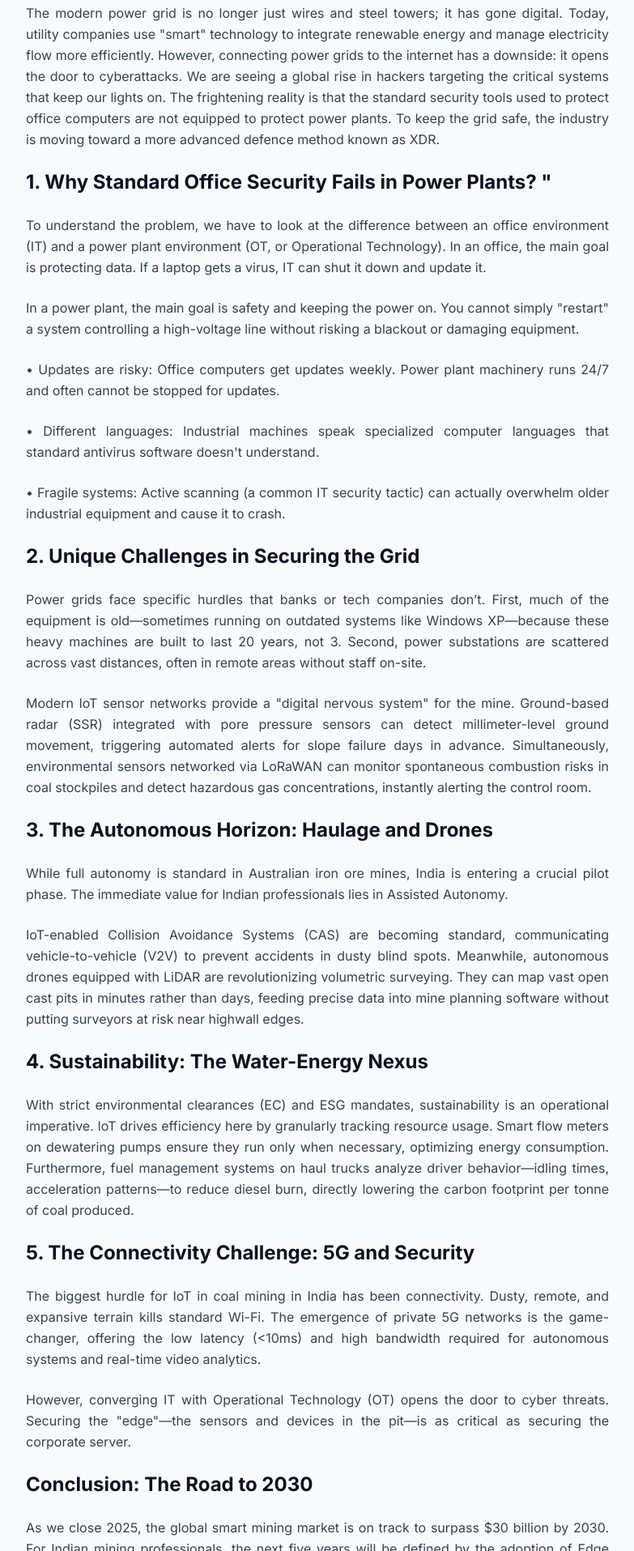
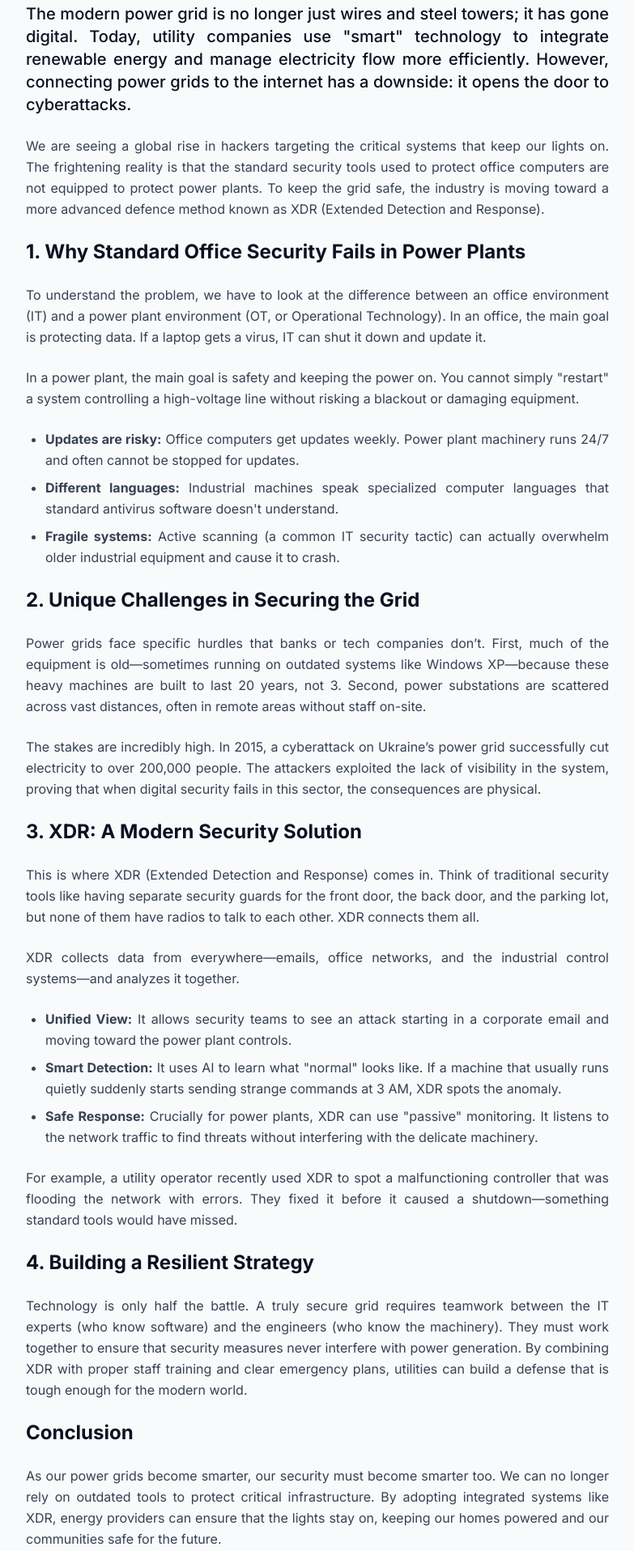
Before and after one commit to TechbyAbhishek/portfolio, a plain HTML site: page securing_power_grid_XDR_technology.html in a window 1280 px wide. Shown: the part 885-2800 px from the top of the page at 81% size, without its empty margins (248-1031 px from the left). Drawn offline with nearby package versions, Linux system fonts and the light colour scheme.

Commit message:
Update securing_power_grid_XDR_technology.html

```diff
--- a/securing_power_grid_XDR_technology.html
+++ b/securing_power_grid_XDR_technology.html
@@ -67,94 +67,94 @@
                     Securing the Power Grid: The Shift from Traditional IT to XDR
                 </h1>
                 <div class="flex items-center justify-center gap-4 text-textMuted text-sm">
-                    <span><i class="far fa-calendar mr-2"></i> December 22, 2025</span>
+                    <span><i class="far fa-calendar mr-2"></i> Nov 22, 2024</span>
                     <span class="w-1 h-1 bg-gray-300 rounded-full"></span>
-                    <span>10 min read</span>
+                    <span>6 min read</span>
                 </div>
             </header>
 
             <!-- Featured Image Placeholder -->
             <div class="rounded-xl overflow-hidden shadow-lg mb-12 h-[300px] md:h-[400px] relative bg-gray-800">
-                 <!-- *** CHANGED CODE HERE *** -->
-                 <!-- INSTRUCTION:
-                      1. Save your own image as 'XDR_Powergrid.jpg'.
-                      2. Upload it to your GitHub repository in the main folder.
-                      3. The code below uses 'XDR_Powergrid.jpg' as the source.
-                      4. The 'onerror' part is a backup: if your file isn't found, it loads the internet image.
+                 <!--
+                      INSTRUCTION for Custom Image:
+                      1. Save your image as 'XDR_Powergrid.jpg'
+                      2. Upload it to your GitHub repository.
                  -->
                  <img src="XDR_Powergrid.jpg"
-                      onerror="this.src='https://images.unsplash.com/photo-1579547621869-0ddb29f3b2bf?q=80&w=1200&auto=format&fit=crop'"
+                      onerror="this.src='https://images.unsplash.com/photo-1473341304170-971dccb5ac1e?q=80&w=1200&auto=format&fit=crop'"
                       class="w-full h-full object-cover opacity-80"
-                      alt="Open Cast Coal Mining Excavation">
-                 <!-- *** END OF CHANGED CODE *** -->
+                      alt="Power Grid Transmission Lines">
             </div>
 
             <!-- Content Body -->
-            <!-- Added 'text-justify' to distribute text evenly -->
             <div class="prose prose-lg prose-slate max-w-none text-gray-700 leading-relaxed space-y-6 text-justify">
 
-                <!-- PASTE YOUR BLOG CONTENT HERE -->
                 <p class="font-medium text-xl text-primary">
-                 <p>
-                    The modern power grid is no longer just wires and steel towers; it has gone digital. Today, utility companies use "smart" technology to integrate renewable energy and manage electricity flow more efficiently. However, connecting power grids to the internet has a downside: it opens the door to cyberattacks. We are seeing a global rise in hackers targeting the critical systems that keep our lights on. The frightening reality is that the standard security tools used to protect office computers are not equipped to protect power plants. To keep the grid safe, the industry is moving toward a more advanced defence method known as XDR.
-
+                    The modern power grid is no longer just wires and steel towers; it has gone digital. Today, utility companies use "smart" technology to integrate renewable energy and manage electricity flow more efficiently. However, connecting power grids to the internet has a downside: it opens the door to cyberattacks.
                 </p>
 
-                <h2 class="text-2xl font-bold text-primary mt-8 mb-4">1. Why Standard Office Security Fails in Power Plants? "</h2>
+                <p>
+                    We are seeing a global rise in hackers targeting the critical systems that keep our lights on. The frightening reality is that the standard security tools used to protect office computers are not equipped to protect power plants. To keep the grid safe, the industry is moving toward a more advanced defence method known as XDR (Extended Detection and Response).
+                </p>
+
+                <h2 class="text-2xl font-bold text-primary mt-8 mb-4">1. Why Standard Office Security Fails in Power Plants</h2>
                 <p>
                     To understand the problem, we have to look at the difference between an office environment (IT) and a power plant environment (OT, or Operational Technology). In an office, the main goal is protecting data. If a laptop gets a virus, IT can shut it down and update it.
-
                 </p>
                 <p>
                     In a power plant, the main goal is safety and keeping the power on. You cannot simply "restart" a system controlling a high-voltage line without risking a blackout or damaging equipment.
                 </p>
+                <ul class="list-disc pl-6 space-y-2">
+                    <li>
+                        <strong>Updates are risky:</strong> Office computers get updates weekly. Power plant machinery runs 24/7 and often cannot be stopped for updates.
+                    </li>
+                    <li>
+                        <strong>Different languages:</strong> Industrial machines speak specialized computer languages that standard antivirus software doesn't understand.
+                    </li>
+                    <li>
+                        <strong>Fragile systems:</strong> Active scanning (a common IT security tactic) can actually overwhelm older industrial equipment and cause it to crash.
+                    </li>
+                </ul>
+
+                <h2 class="text-2xl font-bold text-primary mt-8 mb-4">2. Unique Challenges in Securing the Grid</h2>
                 <p>
-                    •	Updates are risky: Office computers get updates weekly. Power plant machinery runs 24/7 and often cannot be stopped for updates.
+                    Power grids face specific hurdles that banks or tech companies don’t. First, much of the equipment is old—sometimes running on outdated systems like Windows XP—because these heavy machines are built to last 20 years, not 3. Second, power substations are scattered across vast distances, often in remote areas without staff on-site.
                 </p>
                 <p>
-                    •	Different languages: Industrial machines speak specialized computer languages that standard antivirus software doesn't understand.
+                    The stakes are incredibly high. In 2015, a cyberattack on Ukraine’s power grid successfully cut electricity to over 200,000 people. The attackers exploited the lack of visibility in the system, proving that when digital security fails in this sector, the consequences are physical.
+                </p>
+
+                <h2 class="text-2xl font-bold text-primary mt-8 mb-4">3. XDR: A Modern Security Solution</h2>
+                <p>
+                    This is where XDR (Extended Detection and Response) comes in. Think of traditional security tools like having separate security guards for the front door, the back door, and the parking lot, but none of them have radios to talk to each other. XDR connects them all.
                 </p>
                 <p>
-                    •	Fragile systems: Active scanning (a common IT security tactic) can actually overwhelm older industrial equipment and cause it to crash.
+                    XDR collects data from everywhere—emails, office networks, and the industrial control systems—and analyzes it together.
+                </p>
+                <ul class="list-disc pl-6 space-y-2">
+                    <li>
+                        <strong>Unified View:</strong> It allows security teams to see an attack starting in a corporate email and moving toward the power plant controls.
+                    </li>
+                    <li>
+                        <strong>Smart Detection:</strong> It uses AI to learn what "normal" looks like. If a machine that usually runs quietly suddenly starts sending strange commands at 3 AM, XDR spots the anomaly.
+                    </li>
+                    <li>
+                        <strong>Safe Response:</strong> Crucially for power plants, XDR can use "passive" monitoring. It listens to the network traffic to find threats without interfering with the delicate machinery.
+                    </li>
+                </ul>
+                <p>
+                    For example, a utility operator recently used XDR to spot a malfunctioning controller that was flooding the network with errors. They fixed it before it caused a shutdown—something standard tools would have missed.
                 </p>
 
-                <h2 class="text-2xl font-bold text-primary mt-8 mb-4">2. Unique Challenges in Securing the Grid </h2>
+                <h2 class="text-2xl font-bold text-primary mt-8 mb-4">4. Building a Resilient Strategy</h2>
                 <p>
-                    Power grids face specific hurdles that banks or tech companies don’t. First, much of the equipment is old—sometimes running on outdated systems like Windows XP—because these heavy machines are built to last 20 years, not 3. Second, power substations are scattered across vast distances, often in remote areas without staff on-site.
-                <p>
-                    Modern IoT sensor networks provide a "digital nervous system" for the mine. Ground-based radar (SSR) integrated with pore pressure sensors can detect millimeter-level ground movement, triggering automated alerts for slope failure days in advance. Simultaneously, environmental sensors networked via LoRaWAN can monitor spontaneous combustion risks in coal stockpiles and detect hazardous gas concentrations, instantly alerting the control room.
+                    Technology is only half the battle. A truly secure grid requires teamwork between the IT experts (who know software) and the engineers (who know the machinery). They must work together to ensure that security measures never interfere with power generation. By combining XDR with proper staff training and clear emergency plans, utilities can build a defense that is tough enough for the modern world.
                 </p>
 
-                <h2 class="text-2xl font-bold text-primary mt-8 mb-4">3. The Autonomous Horizon: Haulage and Drones</h2>
+                <h2 class="text-2xl font-bold text-primary mt-8 mb-4">Conclusion</h2>
                 <p>
-                    While full autonomy is standard in Australian iron ore mines, India is entering a crucial pilot phase. The immediate value for Indian professionals lies in Assisted Autonomy.
-                <p>
-                    IoT-enabled Collision Avoidance Systems (CAS) are becoming standard, communicating vehicle-to-vehicle (V2V) to prevent accidents in dusty blind spots. Meanwhile, autonomous drones equipped with LiDAR are revolutionizing volumetric surveying. They can map vast open cast pits in minutes rather than days, feeding precise data into mine planning software without putting surveyors at risk near highwall edges.
+                    As our power grids become smarter, our security must become smarter too. We can no longer rely on outdated tools to protect critical infrastructure. By adopting integrated systems like XDR, energy providers can ensure that the lights stay on, keeping our homes powered and our communities safe for the future.
                 </p>
-
-                <h2 class="text-2xl font-bold text-primary mt-8 mb-4">4. Sustainability: The Water-Energy Nexus</h2>
-                <p>
-                    With strict environmental clearances (EC) and ESG mandates, sustainability is an operational imperative. IoT drives efficiency here by granularly tracking resource usage. Smart flow meters on dewatering pumps ensure they run only when necessary, optimizing energy consumption. Furthermore, fuel management systems on haul trucks analyze driver behavior—idling times, acceleration patterns—to reduce diesel burn, directly lowering the carbon footprint per tonne of coal produced.
-
-                </p>
-
-                <h2 class="text-2xl font-bold text-primary mt-8 mb-4">5. The Connectivity Challenge: 5G and Security</h2>
-                <p>
-                    The biggest hurdle for IoT in coal mining in India has been connectivity. Dusty, remote, and expansive terrain kills standard Wi-Fi. The emergence of private 5G networks is the game-changer, offering the low latency (<10ms) and high bandwidth required for autonomous systems and real-time video analytics.
-                <p>
-                    However, converging IT with Operational Technology (OT) opens the door to cyber threats. Securing the "edge"—the sensors and devices in the pit—is as critical as securing the corporate server.
-
-                </p>
-
-                <h2 class="text-2xl font-bold text-primary mt-8 mb-4">Conclusion: The Road to 2030</h2>
-                <p>
-                    As we close 2025, the global smart mining market is on track to surpass $30 billion by 2030. For Indian mining professionals, the next five years will be defined by the adoption of Edge Computing—processing data on the truck or sensor itself for instant decision-making. The future is not just about digging deeper; it is about digging smarter.
-                </p>
-                <!-- Added 'italic' class here -->
-                <p class="italic">
-                    Are you ready to pilot your first IoT-driven predictive maintenance module? Let's discuss how to start small and scale fast.
-                </p>
-                <!-- END OF YOUR CONTENT -->
 
             </div>
 
@@ -162,9 +162,24 @@
             <div class="mt-16 pt-8 border-t border-gray-200">
                 <h3 class="font-bold text-primary mb-4">Share this article</h3>
                 <div class="flex gap-4">
-                    <a href="#" class="w-10 h-10 rounded-full bg-blue-100 text-blue-600 flex items-center justify-center hover:bg-blue-600 hover:text-white transition-all"><i class="fab fa-linkedin-in"></i></a>
-                    <a href="#" class="w-10 h-10 rounded-full bg-blue-100 text-blue-600 flex items-center justify-center hover:bg-blue-600 hover:text-white transition-all"><i class="fab fa-twitter"></i></a>
-                    <a href="#" class="w-10 h-10 rounded-full bg-blue-100 text-blue-600 flex items-center justify-center hover:bg-blue-600 hover:text-white transition-all"><i class="fas fa-envelope"></i></a>
+                    <!--
+                         REMINDER: Replace 'INSERT_YOUR_LIVE_LINK_HERE' with your actual URL once published.
+                         Example: https://techbyabhishek.github.io/securing_power_grid_XDR_technology.html
+                    -->
+                    <a href="https://www.linkedin.com/sharing/share-offsite/?url=https://techbyabhishek.github.io/portfolio/securing_power_grid_XDR_technology"
+                       target="_blank"
+                       class="w-10 h-10 rounded-full bg-blue-100 text-blue-600 flex items-center justify-center hover:bg-blue-600 hover:text-white transition-all">
+                       <i class="fab fa-linkedin-in"></i>
+                    </a>
+                    <a href="https://twitter.com/intent/tweet?text=Securing%20the%20Power%20Grid%20with%20XDR&url=https://techbyabhishek.github.io/portfolio/securing_power_grid_XDR_technology"
+                       target="_blank"
+                       class="w-10 h-10 rounded-full bg-blue-100 text-blue-600 flex items-center justify-center hover:bg-blue-600 hover:text-white transition-all">
+                       <i class="fab fa-twitter"></i>
+                    </a>
+                    <a href="mailto:?subject=Read:%20Securing%20the%20Power%20Grid&body=Check%20this%20out:%20https://techbyabhishek.github.io/portfolio/securing_power_grid_XDR_technology"
+                       class="w-10 h-10 rounded-full bg-blue-100 text-blue-600 flex items-center justify-center hover:bg-blue-600 hover:text-white transition-all">
+                       <i class="fas fa-envelope"></i>
+                    </a>
                 </div>
             </div>
         </article>
@@ -178,5 +193,4 @@
     </footer>
 
 </body>
-
 </html>
```
